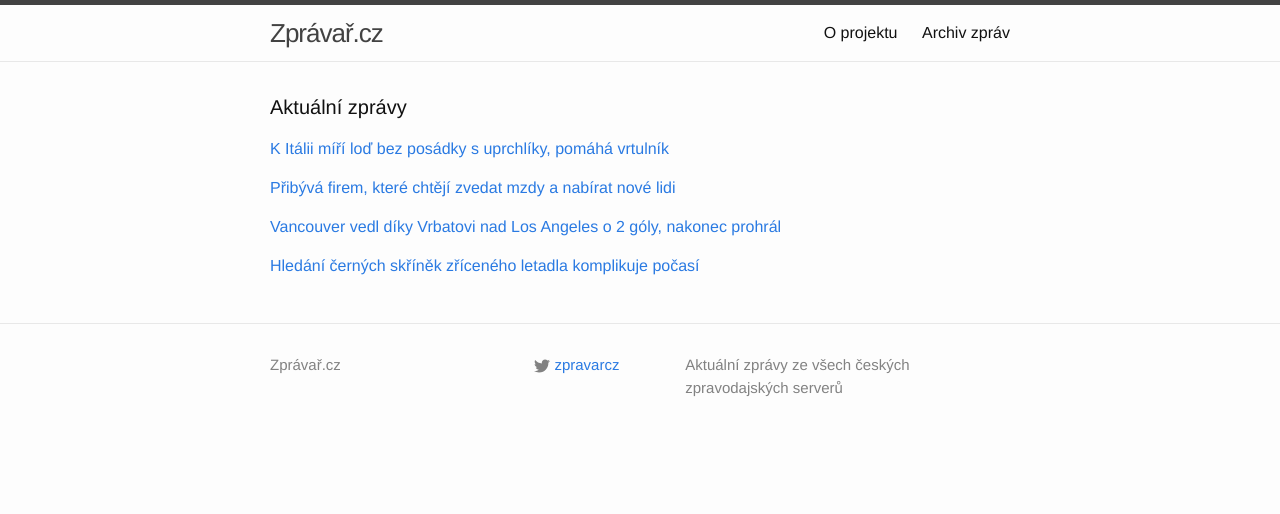
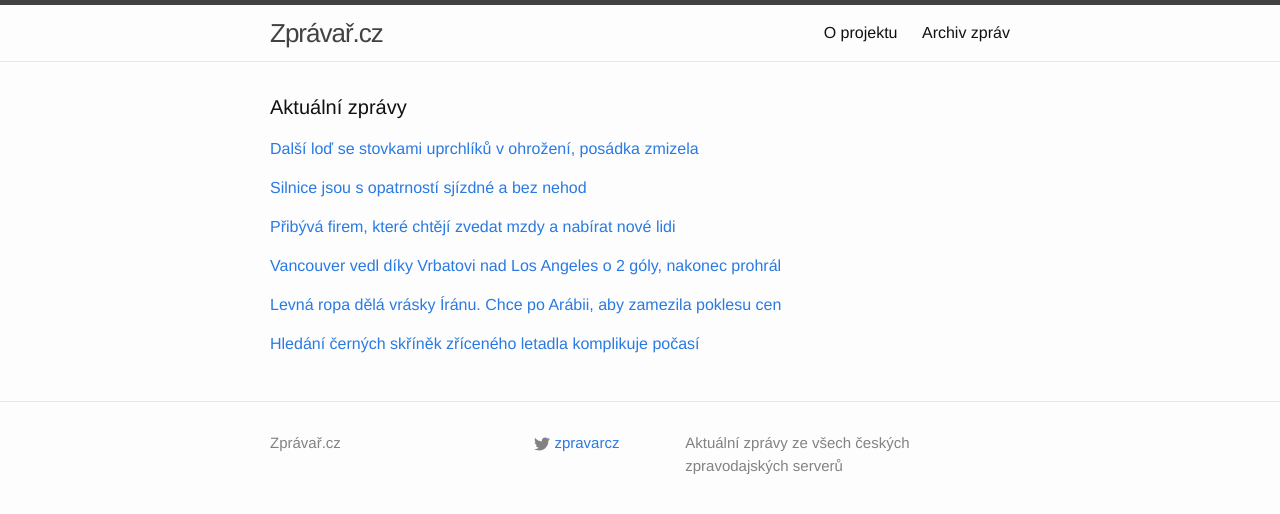
Before and after one commit to adliska/zpravar, a Jekyll site: the page built from index.html, in a window 1280 px wide. Shown: the top 514 px of the page. Built offline with Jekyll 4.4.1, drawn with Linux system fonts in a browser that asks for light colours.

Commit message:
zpravar news update

```diff
--- a/index.html
+++ b/index.html
@@ -5,9 +5,11 @@ layout: default
 <div class="home">
     <h1 class="page-heading">Aktuální zprávy</h1>
 
-<p><a href="javascript:;" onclick="toggle_visibility('zpravy0')">K Itálii míří loď bez posádky s uprchlíky, pomáhá vrtulník</a></p>
+<p><a href="javascript:;" onclick="toggle_visibility('zpravy0')">Další loď se stovkami uprchlíků v ohrožení, posádka zmizela</a></p>
 <div id="zpravy0" style="display:none">
 <ul>
+<li><a href=http://www.ceskatelevize.cz/ct24/svet/296904-dalsi-lod-se-stovkami-uprchliku-v-ohrozeni-posadka-zmizela/>Další loď se stovkami uprchlíků v ohrožení, posádka zmizela - www.ceskatelevize.cz</a></li>
+<li><a href=http://www.tyden.cz/rubriky/zahranici/evropa/lod-s-uprchliky-opustila-u-italie-posadka-vyslan-vrtulnik_328853.html>Loď s uprchlíky opustila u Itálie posádka, vyslán vrtulník - www.tyden.cz</a></li>
 <li><a href=http://www.tyden.cz/rubriky/zahranici/evropa/k-italii-miri-lod-bez-posadky-s-uprchliky-pomaha-vrtulnik_328853.html>K Itálii míří loď bez posádky s uprchlíky, pomáhá vrtulník - www.tyden.cz</a></li>
 <li><a href=http://zpravy.idnes.cz/lod-s-uprchliky-ma-porouchane-motory-dsq-/zahranicni.aspx?c=A150102_071347_zahranicni_jj>Loď se stovkami uprchlíků má porouchané motory, pomáhá jí vrtulník - zpravy.idnes.cz</a></li>
 <li><a href=http://www.lidovky.cz/k-lodi-s-uprchliky-v-italskych-vodach-miri-vrtulnik-opustila-ji-posadka-1n8-/zpravy-svet.aspx?c=A150102_071530_ln_zahranici_ele>K lodi s uprchlíky v italských vodách míří vrtulník, opustila ji posádka  - www.lidovky.cz</a></li>
@@ -15,8 +17,17 @@ layout: default
 <li><a href=http://www.tyden.cz/rubriky/zahranici/evropa/k-italii-miri-lod-bez-posadky-se-450-uprchliky_328853.html>K Itálii míří loď bez posádky se 450 uprchlíky - www.tyden.cz</a></li>
 <li><a href=http://www.ceskenoviny.cz/zpravy/zpravy/k-lodi-s-uprchliky-u-italskych-brehu-byl-vyslan-vrtulnik/1164172>K lodi s uprchlíky u italských břehů byl vyslán vrtulník - www.ceskenoviny.cz</a></li>
 </ul>
-</div><p><a href="javascript:;" onclick="toggle_visibility('zpravy1')">Přibývá firem, které chtějí zvedat mzdy a nabírat nové lidi</a></p>
+</div><p><a href="javascript:;" onclick="toggle_visibility('zpravy1')">Silnice jsou s opatrností sjízdné a bez nehod</a></p>
 <div id="zpravy1" style="display:none">
+<ul>
+<li><a href=http://www.novinky.cz/domaci/357621-silnice-jsou-s-opatrnosti-sjizdne-a-bez-nehod.html>Silnice jsou s opatrností sjízdné a bez nehod - www.novinky.cz</a></li>
+<li><a href=http://www.lidovky.cz/silnice-jsou-v-krajich-sjizdne-naledi-se-tvori-na-horach-pja-/zpravy-domov.aspx?c=A150102_082459_ln_domov_ele>Silnice jsou v krajích sjízdné, náledí se tvoří na horách  - www.lidovky.cz</a></li>
+<li><a href=http://www.denik.cz/z_domova/na-silnicich-opatrne-dopravu-komplikuje-mlha-a-ledovka-20150102.html>Na silnicích opatrně. Dopravu komplikuje mlha a ledovka - www.denik.cz</a></li>
+<li><a href=http://zpravy.idnes.cz/situace-na-silnicich-ledovka-dgr-/domaci.aspx?c=A150102_073424_domaci_jj>Dopravu místy komplikuje námraza, ve vyšší polohách i rozbředlý sníh - zpravy.idnes.cz</a></li>
+<li><a href=http://www.ceskenoviny.cz/zpravy/zpravy/silnice-jsou-se-zvysenou-opatrnosti-sjizdne/1164193>Silnice jsou se zvýšenou opatrností sjízdné - www.ceskenoviny.cz</a></li>
+</ul>
+</div><p><a href="javascript:;" onclick="toggle_visibility('zpravy2')">Přibývá firem, které chtějí zvedat mzdy a nabírat nové lidi</a></p>
+<div id="zpravy2" style="display:none">
 <ul>
 <li><a href=http://zpravy.e15.cz/domaci/udalosti/pribyva-firem-ktere-chteji-zvedat-mzdy-a-nabirat-nove-lidi-1149467>Přibývá firem, které chtějí zvedat mzdy a nabírat nové lidi - zpravy.e15.cz</a></li>
 <li><a href=http://www.denik.cz/ekonomika/pribyva-firem-ktere-chteji-zvedat-mzdy-a-nabirat-lidi-20150102.html>Přibývá firem, které chtějí zvedat mzdy a nabírat lidi - www.denik.cz</a></li>
@@ -24,8 +35,8 @@ layout: default
 <li><a href=http://byznys.ihned.cz/c1-63323960-pribylo-firem-ktere-chteji-zvedat-mzdy-a-nabirat-zamestnance>Přibylo firem, které chtějí zvedat mzdy a nabírat zaměstnance - byznys.ihned.cz</a></li>
 <li><a href=http://www.financninoviny.cz/zpravodajstvi/zpravy/pruzkum-pribyva-firem-ktere-chteji-zvedat-mzdy-a-nabirat-lidi/1164177>Průzkum: Přibývá firem, které chtějí zvedat mzdy a nabírat lidi - www.financninoviny.cz</a></li>
 </ul>
-</div><p><a href="javascript:;" onclick="toggle_visibility('zpravy2')">Vancouver vedl díky Vrbatovi nad Los Angeles o 2 góly, nakonec prohrál</a></p>
-<div id="zpravy2" style="display:none">
+</div><p><a href="javascript:;" onclick="toggle_visibility('zpravy3')">Vancouver vedl díky Vrbatovi nad Los Angeles o 2 góly, nakonec prohrál</a></p>
+<div id="zpravy3" style="display:none">
 <ul>
 <li><a href=http://www.rozhlas.cz/_zprava/vancouver-vedl-diky-vrbatovi-nad-los-angeles-o-2-goly-nakonec-prohral--1438556>Vancouver vedl díky Vrbatovi nad Los Angeles o 2 góly, nakonec prohrál - www.rozhlas.cz</a></li>
 <li><a href=http://hokej.idnes.cz/hokejova-nhl-vancouver-vs-los-angeles-d8b-/nhl.aspx?c=A150102_072519_nhl_ald>Vrbata si připsal gól a asistenci, Vancouver však podlehl Los Angeles - hokej.idnes.cz</a></li>
@@ -33,8 +44,16 @@ layout: default
 <li><a href=http://sport.aktualne.cz/vrbata-dal-gol-a-na-dalsi-prihral-jeho-vancouver-ale-prohra/r~c1244cea924711e4bdad0025900fea04/>Vrbata dal gól a na druhý přihrál, Vancouver stejně prohrál - sport.aktualne.cz</a></li>
 <li><a href=http://www.sportovninoviny.cz/zpravy/vrbata-dal-gol-a-na-dalsi-prihral-jeho-vancouver-ale-prohral/1164194>Vrbata dal gól a na další přihrál, jeho Vancouver ale prohrál - www.sportovninoviny.cz</a></li>
 </ul>
-</div><p><a href="javascript:;" onclick="toggle_visibility('zpravy3')">Hledání černých skříněk zříceného letadla komplikuje počasí</a></p>
-<div id="zpravy3" style="display:none">
+</div><p><a href="javascript:;" onclick="toggle_visibility('zpravy4')">Levná ropa dělá vrásky Íránu. Chce po Arábii, aby zamezila poklesu cen</a></p>
+<div id="zpravy4" style="display:none">
+<ul>
+<li><a href=http://zpravy.e15.cz/burzy-a-trhy/komodity/levna-ropa-dela-vrasky-iranu-chce-po-arabii-aby-zamezila-poklesu-cen-1149471>Levná ropa dělá vrásky Íránu. Chce po Arábii, aby zamezila poklesu cen - zpravy.e15.cz</a></li>
+<li><a href=http://byznys.ihned.cz/c1-63324560-propad-cen-ropy-nas-vsechny-poskodi-snizme-tezbu-tlaci-iran-na-saudskou-arabii>Propad cen ropy nás všechny poškodí, snižme těžbu, tlačí Írán na Saúdskou Arábii - byznys.ihned.cz</a></li>
+<li><a href=http://byznys.ihned.cz/c1-63324560-at-saudska-arabie-zabrani-dalsimu-propadu-cen-ropy-zada-iran>Ať Saudská Arábie zabrání dalšímu propadu cen ropy, žádá Írán - byznys.ihned.cz</a></li>
+<li><a href=http://www.financninoviny.cz/zpravodajstvi/zpravy/iran-vyzval-saudskou-arabii-k-opatrenim-na-podporu-cen-ropy/1164204>Írán vyzval Saúdskou Arábii k opatřením na podporu cen ropy - www.financninoviny.cz</a></li>
+</ul>
+</div><p><a href="javascript:;" onclick="toggle_visibility('zpravy5')">Hledání černých skříněk zříceného letadla komplikuje počasí</a></p>
+<div id="zpravy5" style="display:none">
 <ul>
 <li><a href=http://zahranicni.ihned.cz/asie-a-pacifik-cina/c1-63324160-hledani-cernych-skrinek-zriceneho-letadla-komplikuje-pocasi>Hledání černých skříněk zříceného letadla komplikuje počasí - zahranicni.ihned.cz</a></li>
 <li><a href=http://www.novinky.cz/zahranicni/svet/357619-cerne-skrinky-airbusu-bude-v-mori-hledat-akusticke-zarizeni.html>Černé skříňky airbusu bude v moři hledat akustické zařízení - www.novinky.cz</a></li>
```
